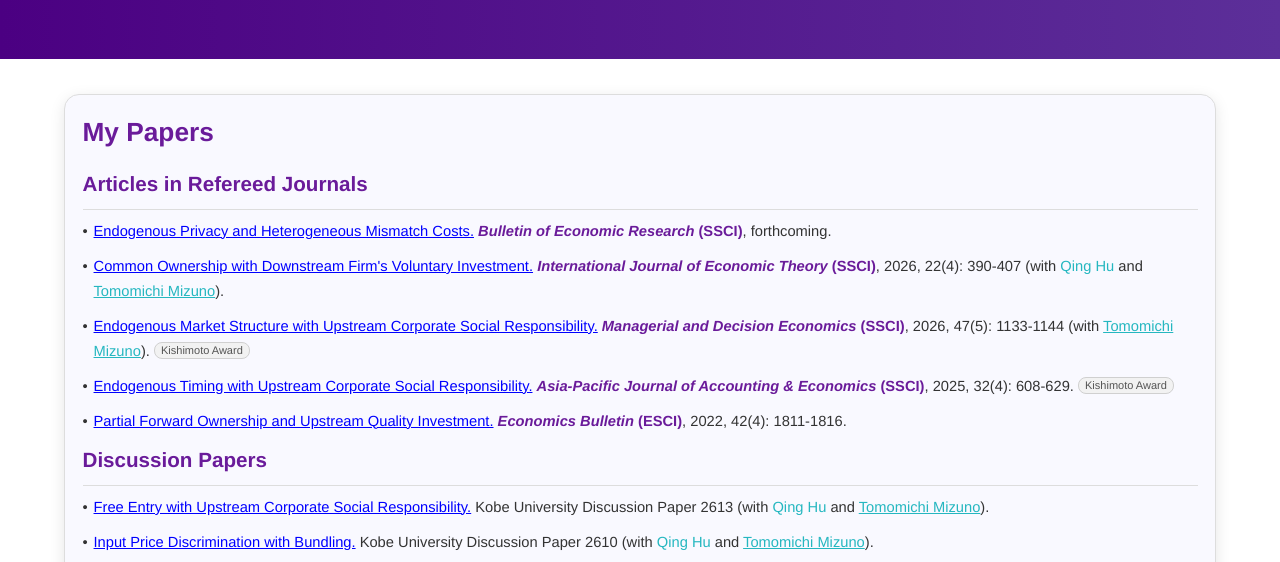
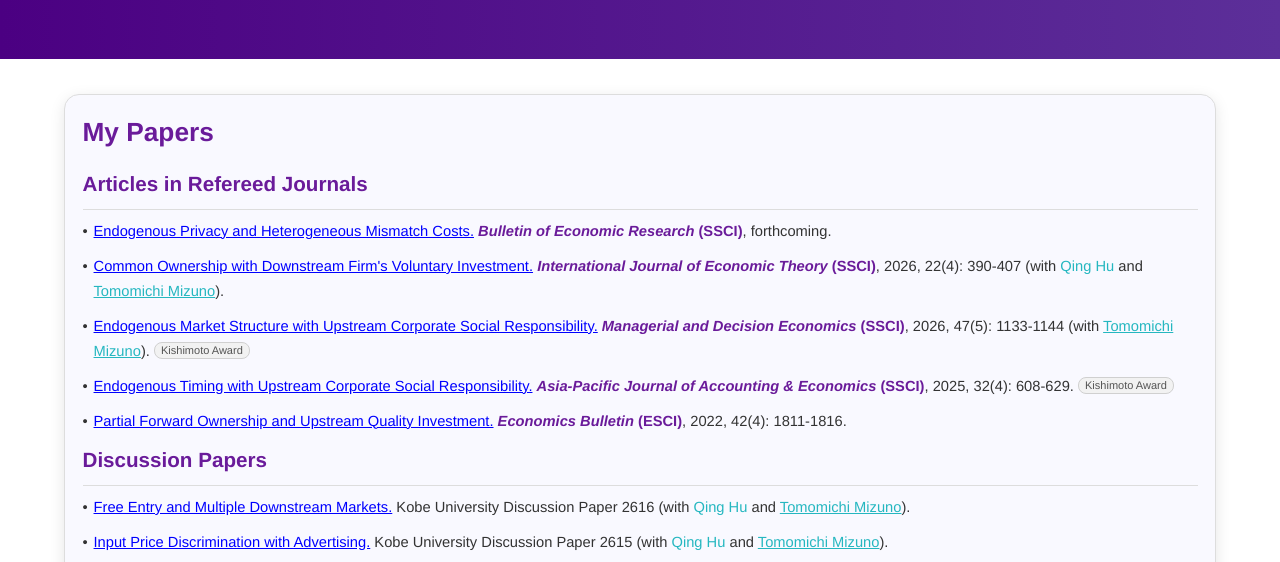
Before and after one commit to ryomasuyama/ryomasuyama.github.io, a plain HTML site: page research.html in a window 1280 px wide. Shown: the part 238-800 px from the top of the page. Drawn offline with Linux system fonts and the light colour scheme.

Commit message:
Update research.html

```diff
--- a/research.html
+++ b/research.html
@@ -38,6 +38,8 @@
                 <p class="paper-item"><span class="bullet">&bull;</span><span><a href=https://doi.org/10.1080/16081625.2024.2361668>Endogenous Timing with Upstream Corporate Social Responsibility.</a> <b><span style="color:#6a1b9a;"><i>Asia-Pacific Journal of Accounting & Economics</i> (SSCI)</span></b>, 2025, 32(4): 608-629. <span class="highlight">Kishimoto Award</span></span></p>
                 <p class="paper-item"><span class="bullet">&bull;</span><span><a href=https://ideas.repec.org/a/ebl/ecbull/eb-22-00443.html>Partial Forward Ownership and Upstream Quality Investment.</a> <b><span style="color:#6a1b9a;"><i>Economics Bulletin</i> (ESCI)</span></b>, 2022, 42(4): 1811-1816.</p>
               <h3>Discussion Papers</h3>
+                <p class="paper-item"><span class="bullet">&bull;</span><span><a href=https://www.econ.kobe-u.ac.jp/wp/wp-content/uploads/2026/11/DP2616.pdf>Free Entry and Multiple Downstream Markets.</a> Kobe University Discussion Paper 2616 (with <a style="color:#25b7c0;">Qing Hu</a> and <a href="http://tmizuno.web.fc2.com/cv.html" style="color:#25b7c0;">Tomomichi Mizuno</a>).</span></p>
+                <p class="paper-item"><span class="bullet">&bull;</span><span><a href=https://www.econ.kobe-u.ac.jp/wp/wp-content/uploads/2026/11/DP2615.pdf>Input Price Discrimination with Advertising.</a> Kobe University Discussion Paper 2615 (with <a style="color:#25b7c0;">Qing Hu</a> and <a href="http://tmizuno.web.fc2.com/cv.html" style="color:#25b7c0;">Tomomichi Mizuno</a>).</span></p>
                 <p class="paper-item"><span class="bullet">&bull;</span><span><a href=https://ideas.repec.org/p/koe/wpaper/2613.html>Free Entry with Upstream Corporate Social Responsibility.</a> Kobe University Discussion Paper 2613 (with <a style="color:#25b7c0;">Qing Hu</a> and <a href="http://tmizuno.web.fc2.com/cv.html" style="color:#25b7c0;">Tomomichi Mizuno</a>).</span></p>
                 <p class="paper-item"><span class="bullet">&bull;</span><span><a href=https://ideas.repec.org/p/koe/wpaper/2610.html>Input Price Discrimination with Bundling.</a> Kobe University Discussion Paper 2610 (with <a style="color:#25b7c0;">Qing Hu</a> and <a href="http://tmizuno.web.fc2.com/cv.html" style="color:#25b7c0;">Tomomichi Mizuno</a>).</span></p>
                 <p class="paper-item"><span class="bullet">&bull;</span><span><a href=https://ideas.repec.org/p/koe/wpaper/2607.html>Personalized Pricing with Upstream Corporate Social Responsibility and Downstream Investment.</a> Kobe University Discussion Paper 2607.</span></p>
```
